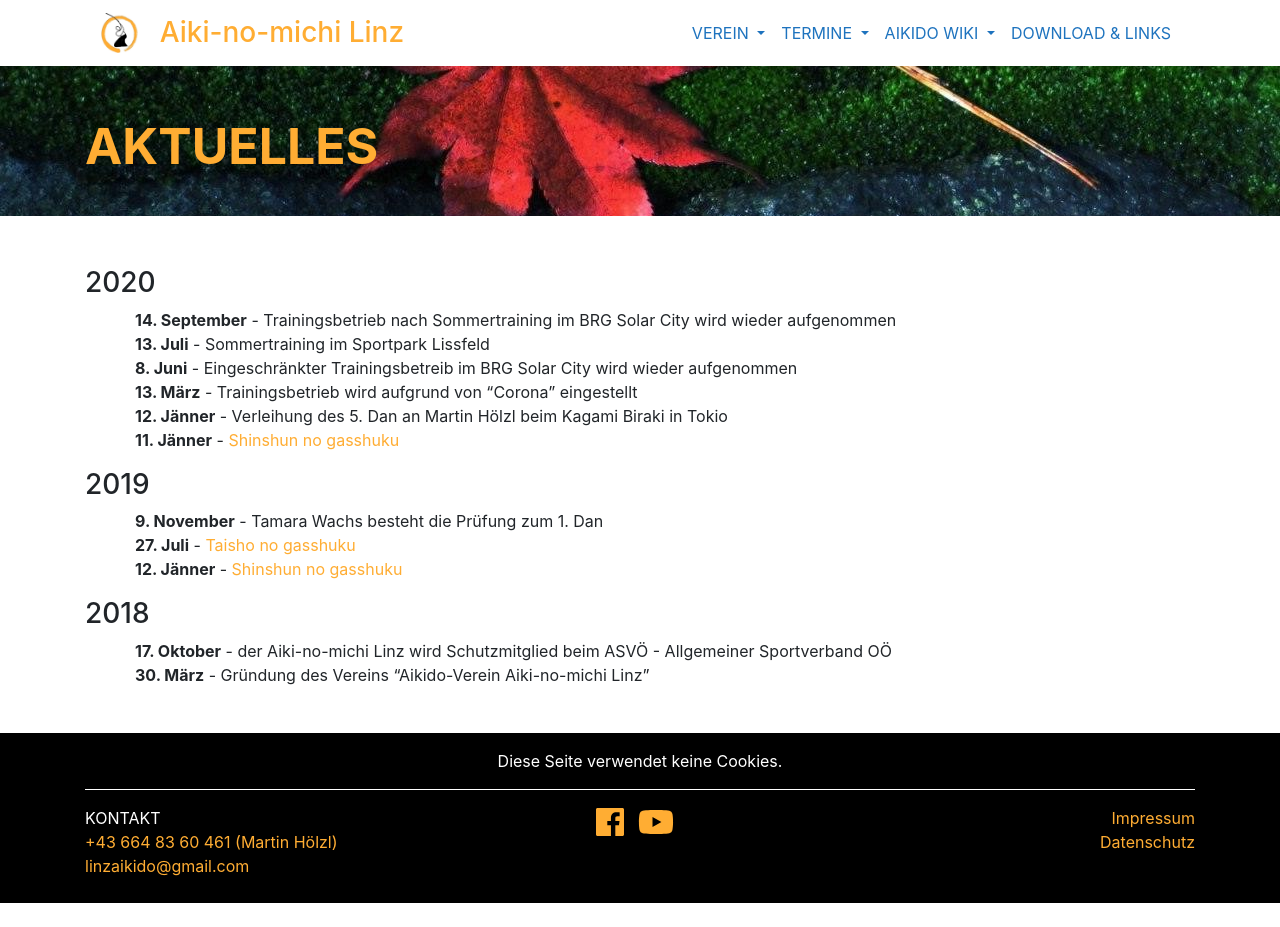
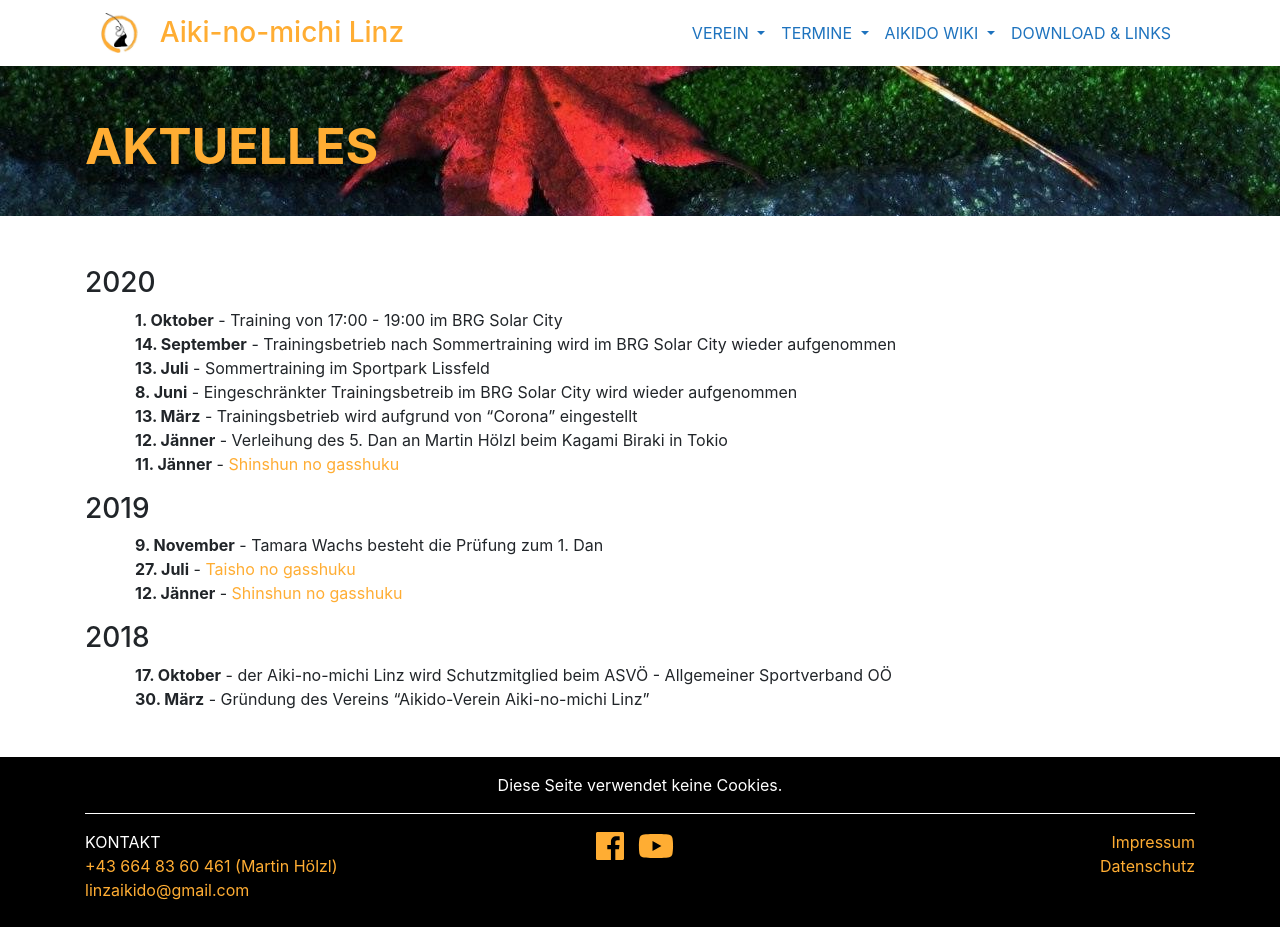
Before and after one commit to TWachs/aikinomichi-linz, a Jekyll site: the page built from aktuelles.md, in a window 1280 px wide. Built offline with Jekyll 4.4.1, drawn with Linux system fonts in a browser that asks for light colours; nearby versions of some CDN libraries; before the commit the page ends 903 px from its top, so only the background shows below that.

Commit message:
Update aktuelles.md

```diff
--- a/aktuelles.md
+++ b/aktuelles.md
@@ -8,7 +8,8 @@ title: Aktuelles
 
 ### 2020
 
-* **14. September** - Trainingsbetrieb nach Sommertraining im BRG Solar City wird wieder aufgenommen
+* **1. Oktober** - Training von 17:00 - 19:00 im BRG Solar City
+* **14. September** - Trainingsbetrieb nach Sommertraining wird im BRG Solar City wieder aufgenommen
 * **13. Juli** - Sommertraining im Sportpark Lissfeld
 * **8. Juni** - Eingeschränkter Trainingsbetreib im BRG Solar City wird wieder aufgenommen
 * **13. März** - Trainingsbetrieb wird aufgrund von "Corona" eingestellt
```
